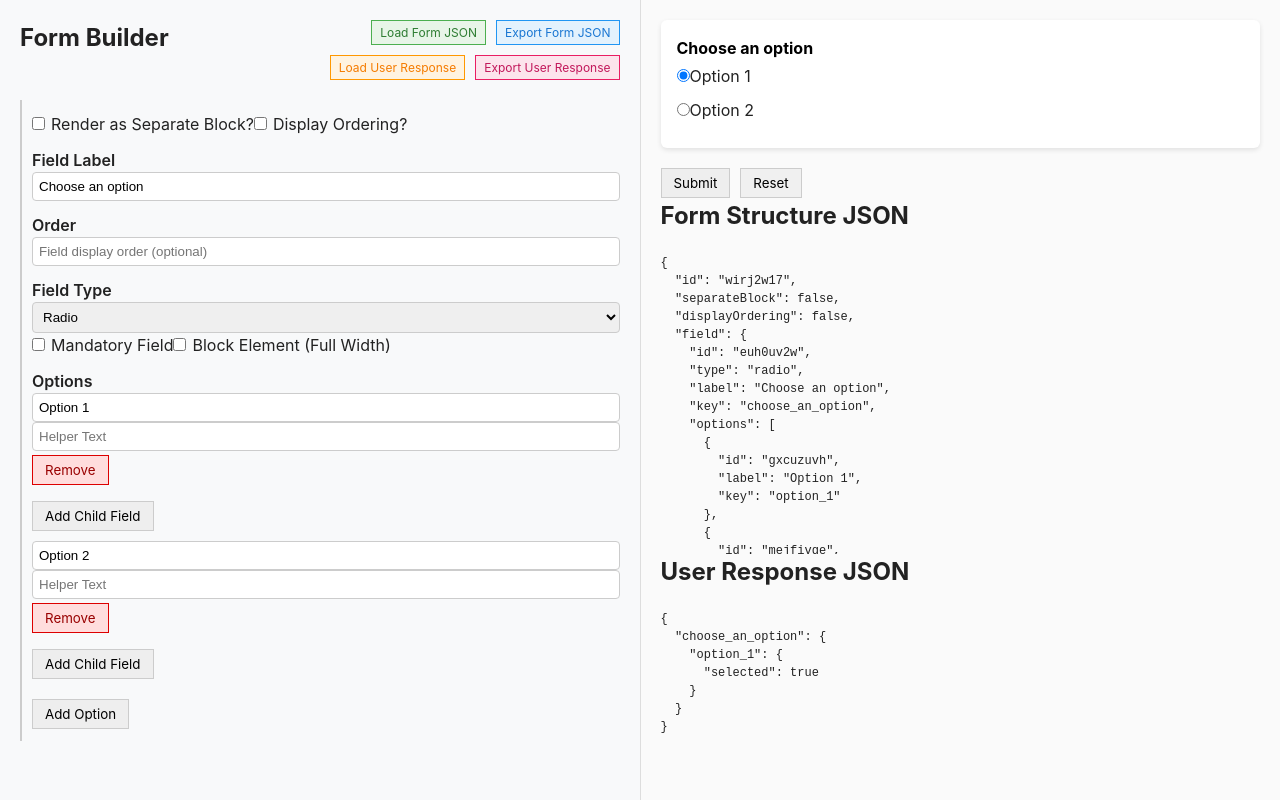
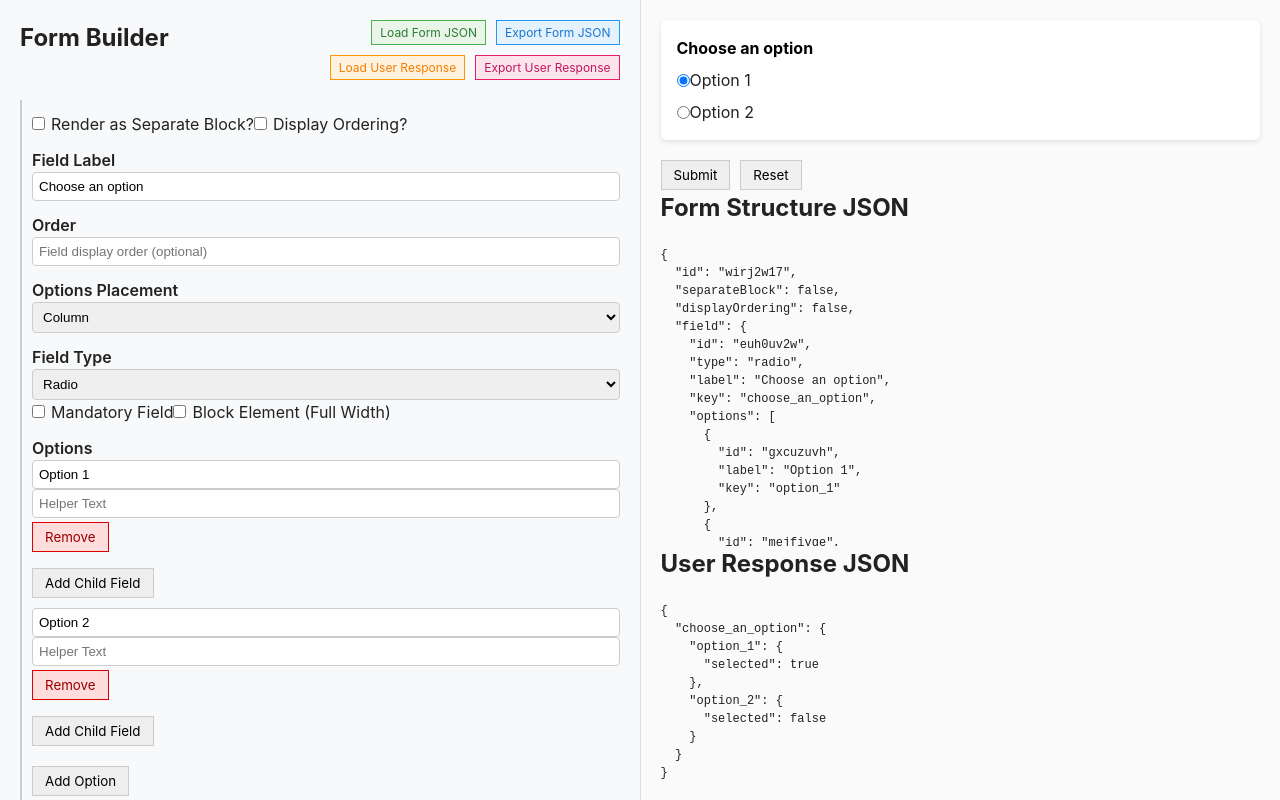
Before and after one commit to anshumanui/formbuilder, a React (Vite) app: page / in a window 1280 px wide. Built offline with nearby package versions, Linux system fonts and the light colour scheme.

Commit message:
added answer json changes to include all keys, checkbox and radio options can be made row or columns

```diff
--- a/src/assets/Components.styled.ts
+++ b/src/assets/Components.styled.ts
@@ -115,6 +115,15 @@ export const BlockWrapper = styled.div<{
   `}
 `;
 
+// NEW: Separate block for level > 0 (same as BlockWrapper but without box-shadow)
+export const SeparateBlockWrapper = styled.div`
+  background: #fff;
+  padding: 16px;
+  margin-bottom: 16px;
+  border-radius: 6px;
+  /* No box-shadow for level > 0 separate blocks */
+`;
+
 export const PreviewLabel = styled.label<{ $mandatory?: boolean }>`
   font-weight: bold;
   display: block;
@@ -139,6 +148,24 @@ export const ChildrenContainer = styled.div<{ $placement: "row" | "column" }>`
   flex-wrap: ${(props) => (props.$placement === "row" ? "wrap" : "nowrap")};
   gap: 16px;
   margin-top: 8px;
+`;
+
+// Options Container for radio/checkbox layout
+export const OptionsContainer = styled.div<{ $placement: "row" | "column" }>`
+  display: flex;
+  flex-direction: ${(props) => (props.$placement === "row" ? "row" : "column")};
+  flex-wrap: ${(props) => (props.$placement === "row" ? "wrap" : "nowrap")};
+  gap: ${(props) => (props.$placement === "row" ? "16px" : "8px")};
+  margin-top: 8px;
+`;
+
+// Option Label for radio/checkbox items
+export const OptionLabel = styled.label<{ $placement?: "row" | "column" }>`
+  display: flex;
+  align-items: center;
+  ${(props) => props.$placement === "row" && css`
+    min-width: fit-content;
+  `}
 `;
 
 // Utility Components
--- a/src/pages/FormBuilder/components/FieldConfig.tsx
+++ b/src/pages/FormBuilder/components/FieldConfig.tsx
@@ -14,6 +14,9 @@ interface Props {
 }
 
 const FieldConfig: React.FC<Props> = ({ field, onChange }) => {
+  // Check if field type supports options placement
+  const hasOptionsPlacement = field.type === "radio" || field.type === "checkbox";
+
   return (
     <>
       {/* Label */}
@@ -39,6 +42,23 @@ const FieldConfig: React.FC<Props> = ({ field, onChange }) => {
         placeholder="Field display order (optional)"
         min="1"
       />
+
+      {/* NEW: Options Placement - Only for radio and checkbox */}
+      {hasOptionsPlacement && (
+        <>
+          <InputLabel>Options Placement</InputLabel>
+          <SelectInput
+            value={field.optionsPlacement || "column"}
+            onChange={(e) => onChange({
+              ...field,
+              optionsPlacement: e.target.value as "row" | "column"
+            })}
+          >
+            <option value="column">Column</option>
+            <option value="row">Row</option>
+          </SelectInput>
+        </>
+      )}
 
       {/* Field Type */}
       <InputLabel>Field Type</InputLabel>
--- a/src/pages/FormBuilder/components/FieldEditor.tsx
+++ b/src/pages/FormBuilder/components/FieldEditor.tsx
@@ -1,6 +1,5 @@
 import React from "react";
-import { useSelector, useDispatch } from 'react-redux';
-import type { RootState } from "../../../store";
+import { useDispatch } from 'react-redux';
 import { setBlock } from "../../../store/slices/formSlice";
 import type { Field, Block } from "../../../types";
 import FieldConfig from "./FieldConfig";
@@ -18,9 +17,8 @@ interface Props {
   block: Block;
 }
 
-const FieldEditor: React.FC<Props> = ({ field, onChange, level }) => {
+const FieldEditor: React.FC<Props> = ({ field, onChange, level, block }) => {
   const dispatch = useDispatch();
-  const { block } = useSelector((state: RootState) => state.form);
 
   const handleBlockChange = (updatedBlock: Block) => {
     dispatch(setBlock(updatedBlock));
--- a/src/pages/FormBuilder/components/PreviewRenderer.tsx
+++ b/src/pages/FormBuilder/components/PreviewRenderer.tsx
@@ -87,6 +87,7 @@ const PreviewRenderer: React.FC<Props> = ({
   };
 
   const topLevelChildren = getTopLevelChildren();
+
   const commonProps = {
     field,
     block,
--- a/src/pages/FormBuilder/components/fields/CheckboxPreview.tsx
+++ b/src/pages/FormBuilder/components/fields/CheckboxPreview.tsx
@@ -5,9 +5,11 @@ import { setCheckedOption, setClearedField } from "../../../../store/slices/form
 import type { Field, Block } from "../../../../types";
 import PreviewRenderer from "../PreviewRenderer";
 import {
-  OptionWrapper,
   ErrorHelper,
   ChildrenContainer,
+  OptionsContainer,
+  OptionLabel,
+  BlockWrapper
 } from "../../../../assets/Components.styled";
 
 interface Props {
@@ -39,13 +41,14 @@ const CheckboxPreview: React.FC<Props> = ({
 
   return (
     <>
+      <OptionsContainer $placement={field.optionsPlacement || "column"}>
         {(field.options || []).map((opt) => {
           const isChecked = !!checkedOptions[opt.id];
           const sortedChildren = opt.children ? sortFieldsByOrder(opt.children) : [];
 
           return (
-          <OptionWrapper key={opt.id}>
-            <label>
+            <div key={opt.id}>
+              <OptionLabel $placement={field.optionsPlacement}>
                 <input
                   type="checkbox"
                   name={field.id}
@@ -55,28 +58,29 @@ const CheckboxPreview: React.FC<Props> = ({
                     dispatch(setCheckedOption({ optionId: opt.id, value: !isChecked }));
                     dispatch(setClearedField({ fieldId: field.id }));
                   }}
-              />{" "}
+                />
                 {opt.label}
-            </label>
+              </OptionLabel>
 
-            {/* Only render children inline if NOT renderChildrenInParent */}
-            {!renderChildrenInParent &&
-              isChecked && sortedChildren.length > 0 && (
+              {/* Only render children inline if renderChildrenInParent is FALSE */}
+              {!renderChildrenInParent && isChecked && sortedChildren.length > 0 && (
                 <ChildrenContainer $placement={opt.placement || "column"}>
                   {sortedChildren.map((child) => (
+                    <BlockWrapper key={child.id} $level={level + 1}>
                       <PreviewRenderer
-                    key={child.id}
                         field={child}
                         block={block}
                         level={level + 1}
                         parentSelected={isChecked}
                       />
+                    </BlockWrapper>
                   ))}
                 </ChildrenContainer>
               )}
-          </OptionWrapper>
+            </div>
           );
         })}
+      </OptionsContainer>
       {error && <ErrorHelper>{error}</ErrorHelper>}
     </>
   );
--- a/src/pages/FormBuilder/components/fields/MultiSelectPreview.tsx
+++ b/src/pages/FormBuilder/components/fields/MultiSelectPreview.tsx
@@ -109,7 +109,7 @@ const MultiSelectPreview: React.FC<Props> = ({
 
       {error && <ErrorHelper>{error}</ErrorHelper>}
 
-      {/* Only render children inline if NOT renderChildrenInParent */}
+      {/* Only render children inline if renderChildrenInParent is FALSE */}
       {!renderChildrenInParent && selectedOptionsForChildren.length > 0 && (
         <ChildrenContainer $placement="column">
           {selectedOptionsForChildren.map((selectedOpt) => {
--- a/src/pages/FormBuilder/components/fields/RadioPreview.tsx
+++ b/src/pages/FormBuilder/components/fields/RadioPreview.tsx
@@ -4,7 +4,15 @@ import type { RootState } from "../../../../store";
 import { setSelectedOption, setClearedField } from "../../../../store/slices/formSlice";
 import type { Field, Block } from "../../../../types";
 import PreviewRenderer from "../PreviewRenderer";
-import { OptionWrapper, HelperText, ChildrenContainer, ErrorHelper, BlockWrapper } from "../../../../assets/Components.styled";
+import {
+  HelperText,
+  ChildrenContainer,
+  ErrorHelper,
+  BlockWrapper,
+  OptionsContainer,
+  OptionLabel,
+  SeparateBlockWrapper
+} from "../../../../assets/Components.styled";
 
 interface Props {
   field: Field;
@@ -35,13 +43,19 @@ const RadioPreview: React.FC<Props> = ({
 
   return (
     <>
+      <OptionsContainer $placement={field.optionsPlacement || "column"}>
         {(field.options || []).map((opt) => {
           const isSelected = selectedOptions[field.id] === opt.id;
           const sortedChildren = opt.children ? sortFieldsByOrder(opt.children) : [];
 
+          // Separate children into inline and separate block
+          const inlineChildren = sortedChildren.filter(c => !c.separateBlock);
+          const separateChildren = sortedChildren.filter(c => c.separateBlock);
+
           return (
-          <OptionWrapper key={opt.id}>
-            <label>
+            <React.Fragment key={opt.id}>
+              <div>
+                <OptionLabel $placement={field.optionsPlacement}>
                   <input
                     type="radio"
                     name={field.id}
@@ -53,16 +67,14 @@ const RadioPreview: React.FC<Props> = ({
                     }}
                   />
                   {opt.label}
-            </label>
+                </OptionLabel>
 
                 {opt.helperText && level === 0 && <HelperText>{opt.helperText}</HelperText>}
 
-            {/* Only render children inline if NOT renderChildrenInParent */}
-            {!renderChildrenInParent &&
-              selectedOptions[field.id] === opt.id &&
-              sortedChildren.length > 0 && (
+                {/* Render inline children */}
+                {!renderChildrenInParent && isSelected && inlineChildren.length > 0 && (
                   <ChildrenContainer $placement={opt.placement || "column"}>
-                  {sortedChildren.map((child) => (
+                    {inlineChildren.map((child) => (
                       <BlockWrapper key={child.id} $level={level + 1}>
                         <PreviewRenderer
                           field={child}
@@ -74,9 +86,23 @@ const RadioPreview: React.FC<Props> = ({
                     ))}
                   </ChildrenContainer>
                 )}
-          </OptionWrapper>
+              </div>
+
+              {/* Render separate block children OUTSIDE */}
+              {!renderChildrenInParent && isSelected && separateChildren.map((child) => (
+                <SeparateBlockWrapper key={child.id}>
+                  <PreviewRenderer
+                    field={child}
+                    block={block}
+                    level={level + 1}
+                    parentSelected={true}
+                  />
+                </SeparateBlockWrapper>
+              ))}
+            </React.Fragment>
           );
         })}
+      </OptionsContainer>
       {error && <ErrorHelper>{error}</ErrorHelper>}
     </>
   );
--- a/src/pages/FormBuilder/components/fields/SelectPreview.tsx
+++ b/src/pages/FormBuilder/components/fields/SelectPreview.tsx
@@ -56,9 +56,8 @@ const SelectPreview: React.FC<Props> = ({
 
       {error && <ErrorHelper>{error}</ErrorHelper>}
 
-      {/* Only render children inline if NOT renderChildrenInParent */}
-      {!renderChildrenInParent &&
-        value && sortedChildren.length > 0 && (
+      {/* Only render children inline if renderChildrenInParent is FALSE */}
+      {!renderChildrenInParent && value && sortedChildren.length > 0 && (
         <ChildrenContainer $placement={selectedOpt?.placement || "column"}>
           {sortedChildren.map((child) => (
             <BlockWrapper key={child.id} $level={level + 1}>
--- a/src/types/index.ts
+++ b/src/types/index.ts
@@ -7,6 +7,7 @@ export interface Field {
   key: string;
   value: string;
   order?: number;
+  optionsPlacement?: "row" | "column"; // For radio/checkbox options layout
   mandatory?: boolean;
   errorMessage?: string;
   placeholder?: string;
@@ -16,7 +17,8 @@ export interface Field {
   options?: Option[];
   decimalPoints?: 0 | 1 | 2;
   maxSelections?: number;
-  blockElement?: boolean;
+  blockElement?: boolean; // Makes element full width within parent
+  separateBlock?: boolean; // Renders children as separate block outside parent (for ANY field type at level > 0)
 }
 
 export interface Option {
--- a/src/utils/helpers.ts
+++ b/src/utils/helpers.ts
@@ -22,6 +22,7 @@ export const cleanBlockForExport = (block: Block): any => {
     };
 
     if (typeof field.order === "number") cleaned.order = field.order;
+    if (field.optionsPlacement) cleaned.optionsPlacement = field.optionsPlacement;
     if (field.mandatory) cleaned.mandatory = true;
     if (field.errorMessage) cleaned.errorMessage = field.errorMessage;
     if (field.placeholder) cleaned.placeholder = field.placeholder;
@@ -31,6 +32,7 @@ export const cleanBlockForExport = (block: Block): any => {
     if (typeof field.decimalPoints === "number") cleaned.decimalPoints = field.decimalPoints;
     if (field.maxSelections) cleaned.maxSelections = field.maxSelections;
     if (field.blockElement) cleaned.blockElement = field.blockElement;
+    if (field.separateBlock) cleaned.separateBlock = field.separateBlock;
 
     if (field.options && field.options.length > 0) {
       cleaned.options = field.options
@@ -108,6 +110,7 @@ export const getErrorForField = (
   }
 };
 
+// UPDATED: Generate user response JSON with ALL fields and options
 export const generateUserResponseJSON = (
   block: Block,
   selectedOptions: Record<string, string>,
@@ -121,30 +124,33 @@ export const generateUserResponseJSON = (
 
     if (field.type === "radio") {
       const selectedOptionId = selectedOptions[field.id];
-      const selectedOption = field.options?.find(opt => opt.id === selectedOptionId);
 
-      if (selectedOption) {
-        response[selectedOption.key] = { selected: true };
+      // Include ALL options with selected: true/false
+      field.options?.forEach(option => {
+        const isSelected = option.id === selectedOptionId;
+        response[option.key] = { selected: isSelected };
 
-        if (selectedOption.children && selectedOption.children.length > 0) {
-          selectedOption.children.forEach(child => {
+        // Process children for selected option
+        if (option.children && option.children.length > 0) {
+          option.children.forEach(child => {
             const childResponse = buildFieldResponse(child);
             if (Object.keys(childResponse).length > 0) {
-              Object.assign(response[selectedOption.key], childResponse);
+              Object.assign(response[option.key], childResponse);
             }
           });
         }
-      }
+      });
     }
 
     else if (field.type === "checkbox") {
       const checkboxResponse: any = {};
 
+      // Include ALL options with selected: true/false
       field.options?.forEach(option => {
-        const isChecked = checkedOptions[option.id];
-        if (isChecked) {
-          checkboxResponse[option.key] = { selected: true };
+        const isChecked = checkedOptions[option.id] || false;
+        checkboxResponse[option.key] = { selected: isChecked };
 
+        // Process children for checked option
         if (option.children && option.children.length > 0) {
           option.children.forEach(child => {
             const childResponse = buildFieldResponse(child);
@@ -152,7 +158,6 @@ export const generateUserResponseJSON = (
               Object.assign(checkboxResponse[option.key], childResponse);
             }
           });
-          }
         }
       });
 
@@ -163,39 +168,41 @@ export const generateUserResponseJSON = (
 
     else if (field.type === "select") {
       const selectedValue = fieldValues[field.id];
-      const selectedOption = field.options?.find(opt => opt.key === selectedValue);
 
-      if (selectedOption) {
-        response[selectedOption.key] = { selected: true };
+      // Include ALL options with selected: true/false
+      field.options?.forEach(option => {
+        const isSelected = option.key === selectedValue;
+        response[option.key] = { selected: isSelected };
 
-        if (selectedOption.children && selectedOption.children.length > 0) {
-          selectedOption.children.forEach(child => {
+        // Process children for selected option
+        if (option.children && option.children.length > 0) {
+          option.children.forEach(child => {
             const childResponse = buildFieldResponse(child);
             if (Object.keys(childResponse).length > 0) {
-              Object.assign(response[selectedOption.key], childResponse);
+              Object.assign(response[option.key], childResponse);
             }
           });
         }
-      }
+      });
     }
 
     else if (field.type === "multiselect") {
       const selectedValues = multiSelectValues[field.id] || [];
       const multiselectResponse: any = {};
 
-      selectedValues.forEach(selectedValue => {
-        const selectedOption = field.options?.find(opt => opt.key === selectedValue);
-        if (selectedOption) {
-          multiselectResponse[selectedOption.key] = { selected: true };
+      // Include ALL options with selected: true/false
+      field.options?.forEach(option => {
+        const isSelected = selectedValues.includes(option.key);
+        multiselectResponse[option.key] = { selected: isSelected };
 
-          if (selectedOption.children && selectedOption.children.length > 0) {
-            selectedOption.children.forEach(child => {
+        // Process children for selected option
+        if (option.children && option.children.length > 0) {
+          option.children.forEach(child => {
             const childResponse = buildFieldResponse(child);
             if (Object.keys(childResponse).length > 0) {
-                Object.assign(multiselectResponse[selectedOption.key], childResponse);
+              Object.assign(multiselectResponse[option.key], childResponse);
             }
           });
-          }
         }
       });
 
@@ -204,11 +211,10 @@ export const generateUserResponseJSON = (
       }
     }
 
+    // UPDATED: Input fields - show key with value or empty string
     else if (field.type === "text" || field.type === "textarea" || field.type === "numeric") {
       const value = fieldValues[field.id];
-      if (value && value.trim() !== "") {
-        response[field.key] = value;
-      }
+      response[field.key] = value && value.trim() !== "" ? value : "";
     }
 
     return response;
```
Lines whose indentation alone changed are shown as unchanged.
